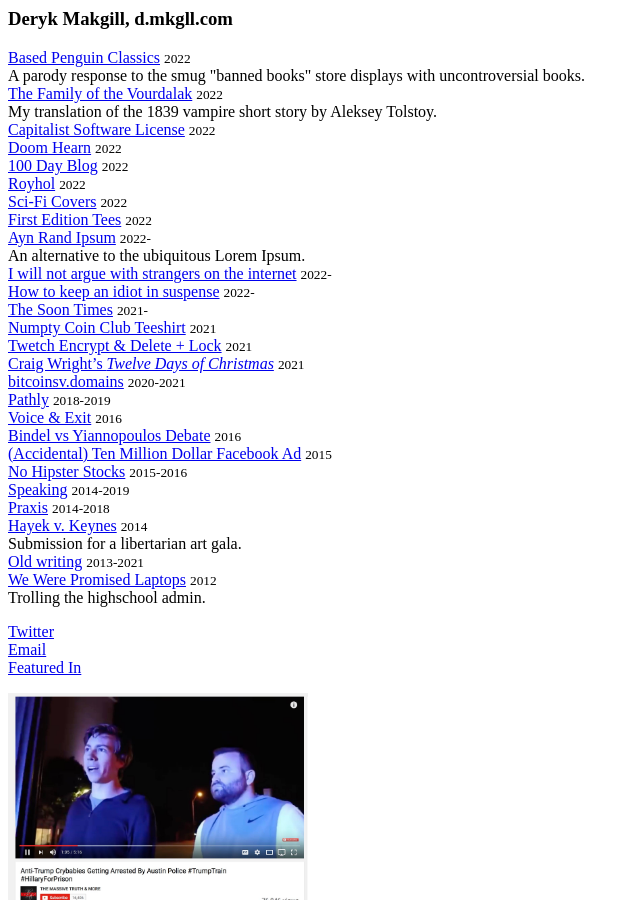
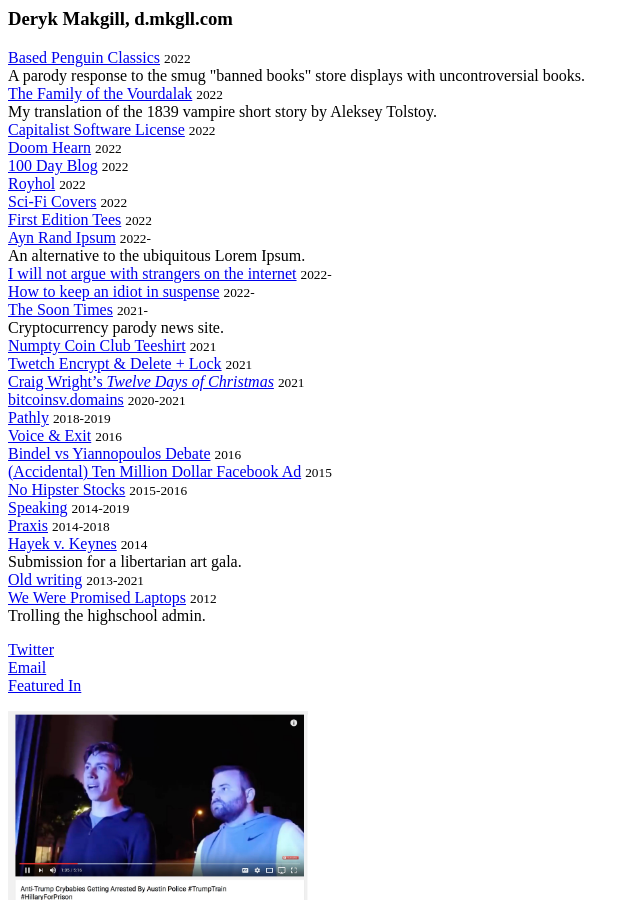
Before and after one commit to dmkgll/dmkgll, a Jekyll site: the page built from index.md, in a window 1280 px wide and 900 px high. Shown: the whole window, without its empty margins (0-640 px from the left). Built offline with Jekyll 4.4.1, drawn with Linux system fonts in a browser that asks for light colours.

Commit message:
Update index.md

```diff
--- a/index.md
+++ b/index.md
@@ -35,7 +35,7 @@
   <li><a href="/ayn-rand-ipsum">Ayn Rand Ipsum</a> <small>2022-</small><br>An alternative to the ubiquitous Lorem Ipsum.</li>
   <li><a href="/strangers">I will not argue with strangers on the internet</a> <small>2022-</small></li>
   <li><a href="https://howtokeepanidiotinsuspense.com">How to keep an idiot in suspense</a> <small>2022-</small></li>
-  <li><a href="thesoontimes.com">The Soon Times</a> <small>2021-</small></li>
+  <li><a href="thesoontimes.com">The Soon Times</a> <small>2021-</small><br>Cryptocurrency parody news site.</li>
   <li><a href="thesoontimes.com">Numpty Coin Club Teeshirt</a> <small>2021</small></li>
   <li><a href="/">Twetch Encrypt &amp; Delete + Lock</a> <small>2021</small></li>
   <li><a href="/csw12">Craig Wright’s <em>Twelve Days of Christmas</em></a> <small>2021</small></li>
```
